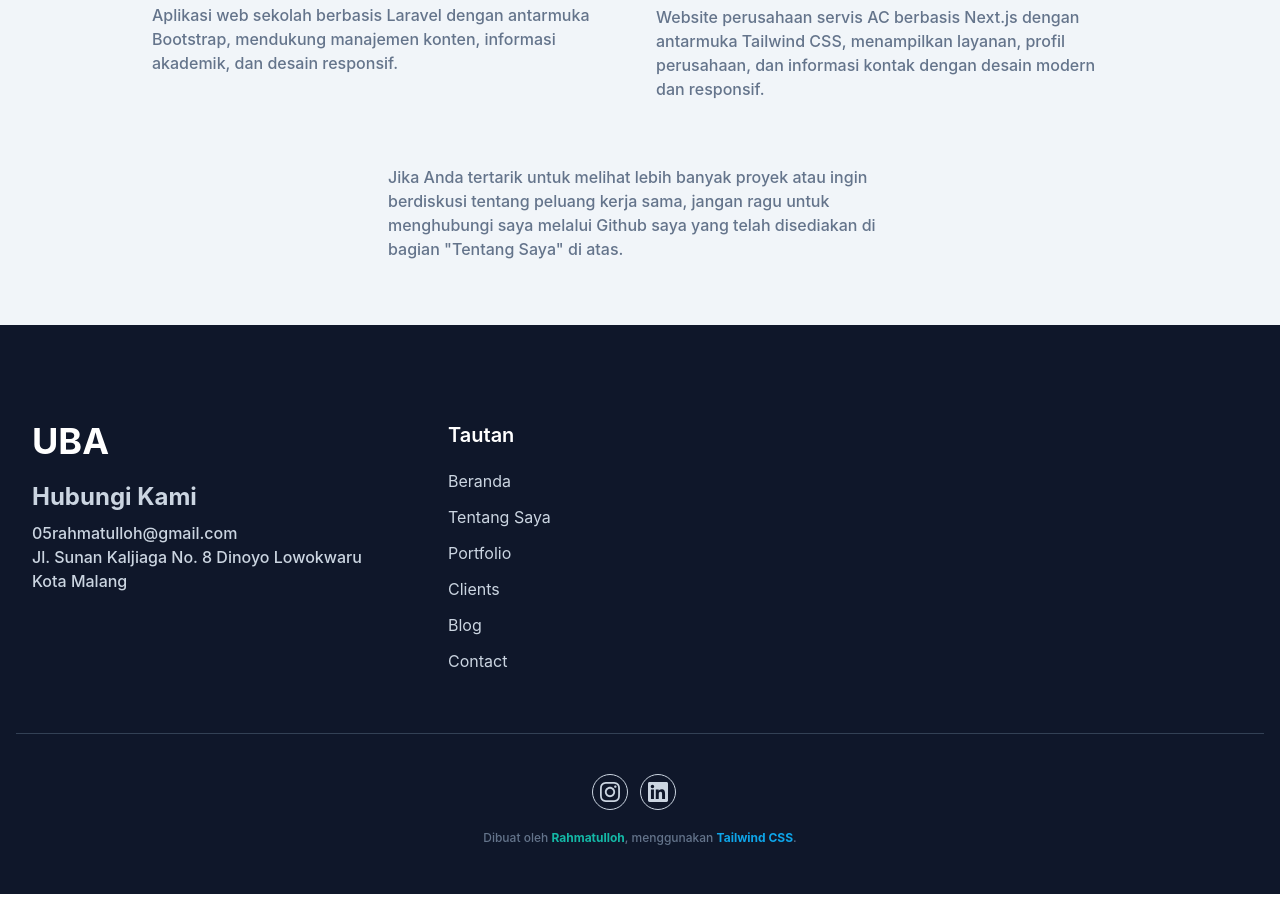
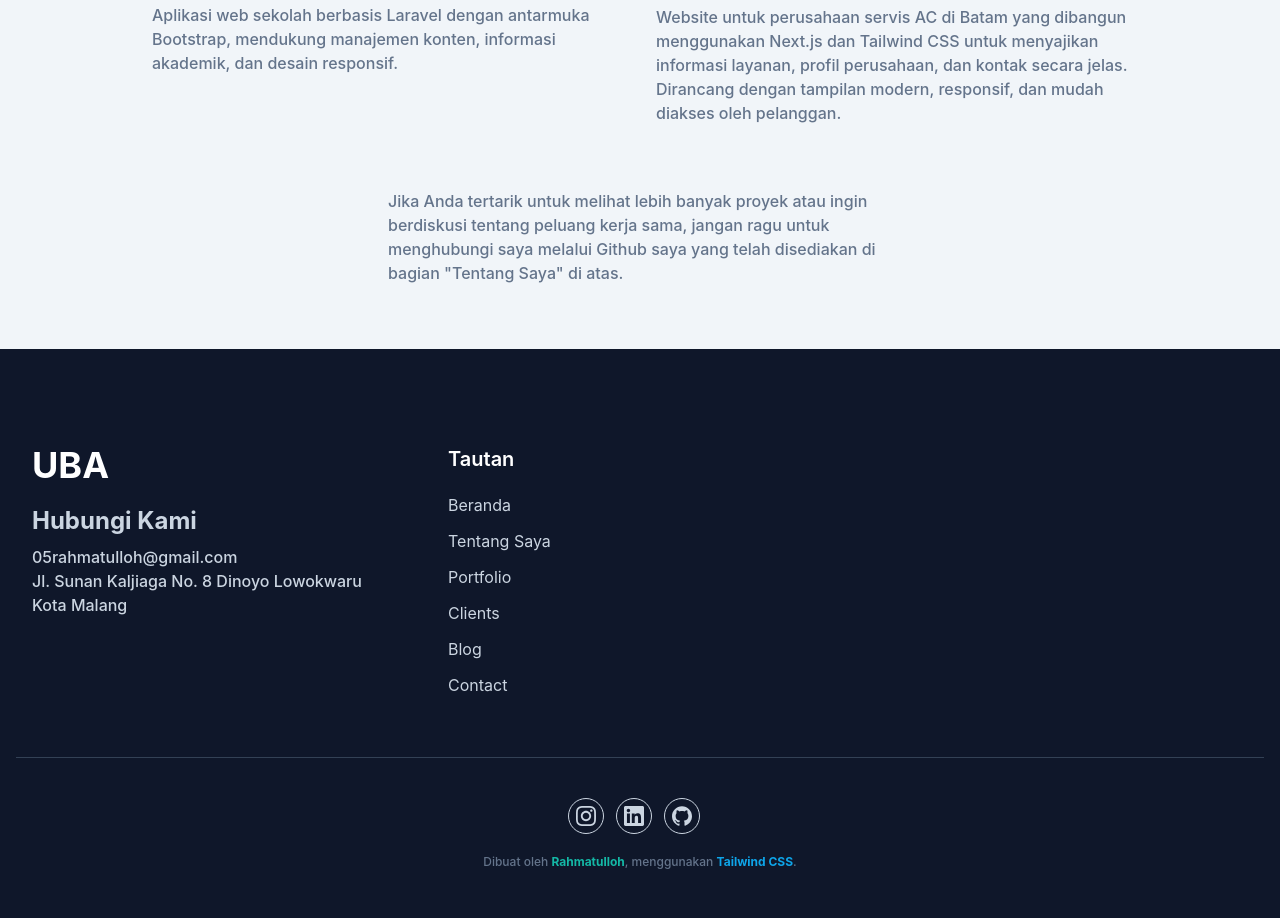
Before and after one commit to 05rahmatulloh/Portofolio, a website: page isi/index.html in a window 1280 px wide. Shown: the part 2201-3119 px from the top of the page. Before the commit the page ends 3095 px from the top, so only its background shows below. Drawn offline with Linux system fonts and the light colour scheme.

Commit message:
perbaikan3

```diff
--- a/isi/index.html
+++ b/isi/index.html
@@ -264,7 +264,7 @@
               Web Perusahaan Servis AC
             </h3>
             <p class="text-base font-medium text-secondary">
-              Website perusahaan servis AC berbasis Next.js dengan antarmuka Tailwind CSS, menampilkan layanan, profil perusahaan, dan informasi kontak dengan desain modern dan responsif.
+Website untuk perusahaan servis AC di Batam yang dibangun menggunakan Next.js dan Tailwind CSS untuk menyajikan informasi layanan, profil perusahaan, dan kontak secara jelas. Dirancang dengan tampilan modern, responsif, dan mudah diakses oleh pelanggan.
             </p>
          </div>
 
@@ -533,6 +533,48 @@ Jika Anda tertarik untuk melihat lebih banyak proyek atau ingin berdiskusi tenta
                 />
               </svg>
             </a>
+                  <a
+  href="https://github.com/05rahmatulloh"
+  target="_blank"
+  class="mr-3 flex h-9 w-9 items-center justify-center rounded-full border border-slate-300 text-slate-300 hover:border-primary hover:bg-primary hover:text-white"
+>
+  <svg
+    role="img"
+    width="20"
+    viewBox="0 0 24 24"
+    class="fill-current"
+    xmlns="http://www.w3.org/2000/svg"
+  >
+    <title>GitHub</title>
+    <path
+      d="M12 .297c-6.63 0-12 5.373-12 12
+      0 5.303 3.438 9.8 8.205 11.385
+      .6.113.82-.258.82-.577
+      0-.285-.01-1.04-.015-2.04
+      -3.338.724-4.042-1.61-4.042-1.61
+      -.546-1.387-1.333-1.757-1.333-1.757
+      -1.09-.745.083-.729.083-.729
+      1.205.084 1.838 1.236 1.838 1.236
+      1.07 1.835 2.809 1.305 3.495.998
+      .108-.776.418-1.305.762-1.605
+      -2.665-.305-5.466-1.332-5.466-5.93
+      0-1.31.469-2.381 1.236-3.221
+      -.124-.303-.536-1.523.117-3.176
+      0 0 1.008-.322 3.301 1.23
+      .957-.266 1.983-.399 3.003-.404
+      1.02.005 2.047.138 3.006.404
+      2.291-1.552 3.297-1.23 3.297-1.23
+      .655 1.653.243 2.873.12 3.176
+      .77.84 1.235 1.911 1.235 3.221
+      0 4.61-2.804 5.624-5.475 5.921
+      .43.372.823 1.102.823 2.222
+      0 1.606-.015 2.896-.015 3.286
+      0 .319.216.694.825.576
+      C20.565 22.092 24 17.592 24 12.297
+      c0-6.627-5.373-12-12-12z"
+    />
+  </svg>
+</a>
           </div>
           <p class="text-center text-xs font-medium text-slate-500">
             Dibuat <span class="text-pink-500"></span> oleh <a href="https://instagram.com/Rahmahmatulloh" target="_blank" class="font-bold text-primary">Rahmatulloh</a>, menggunakan
```
